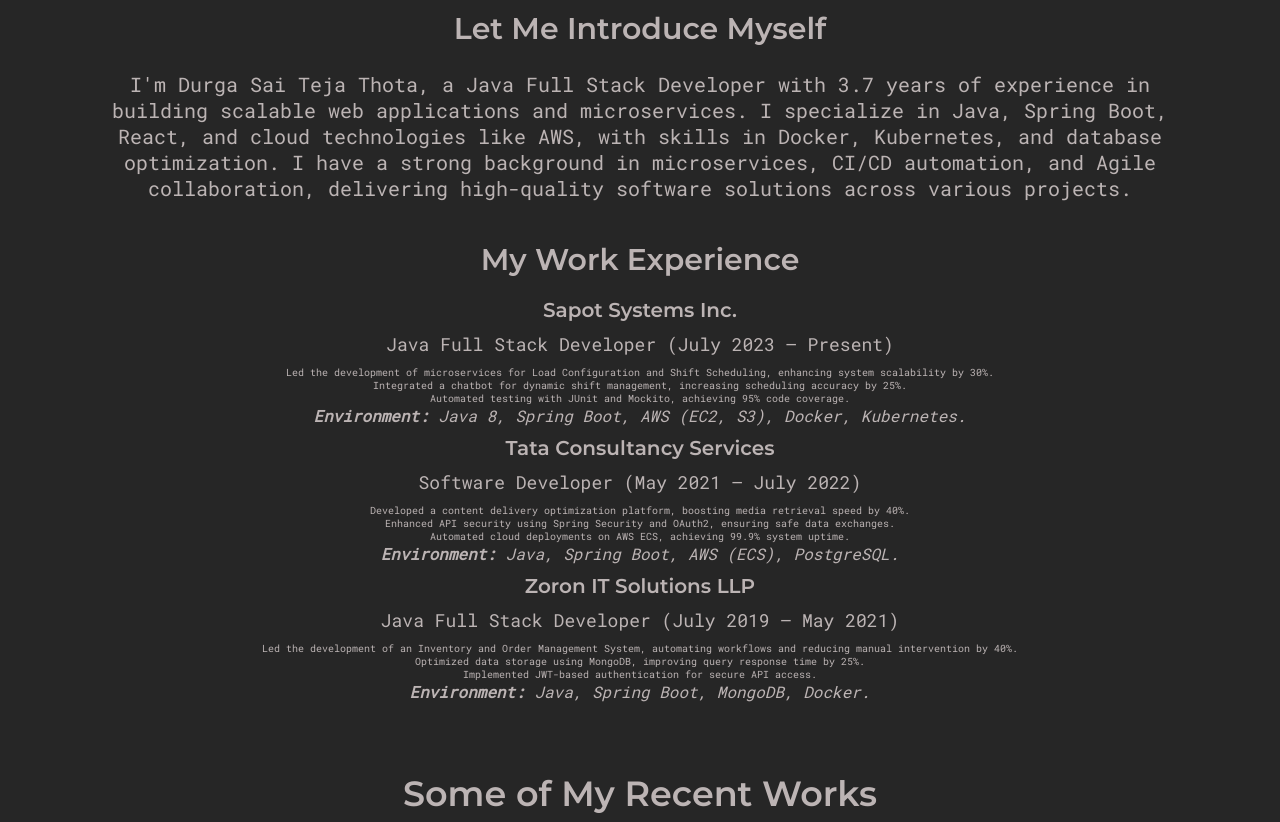
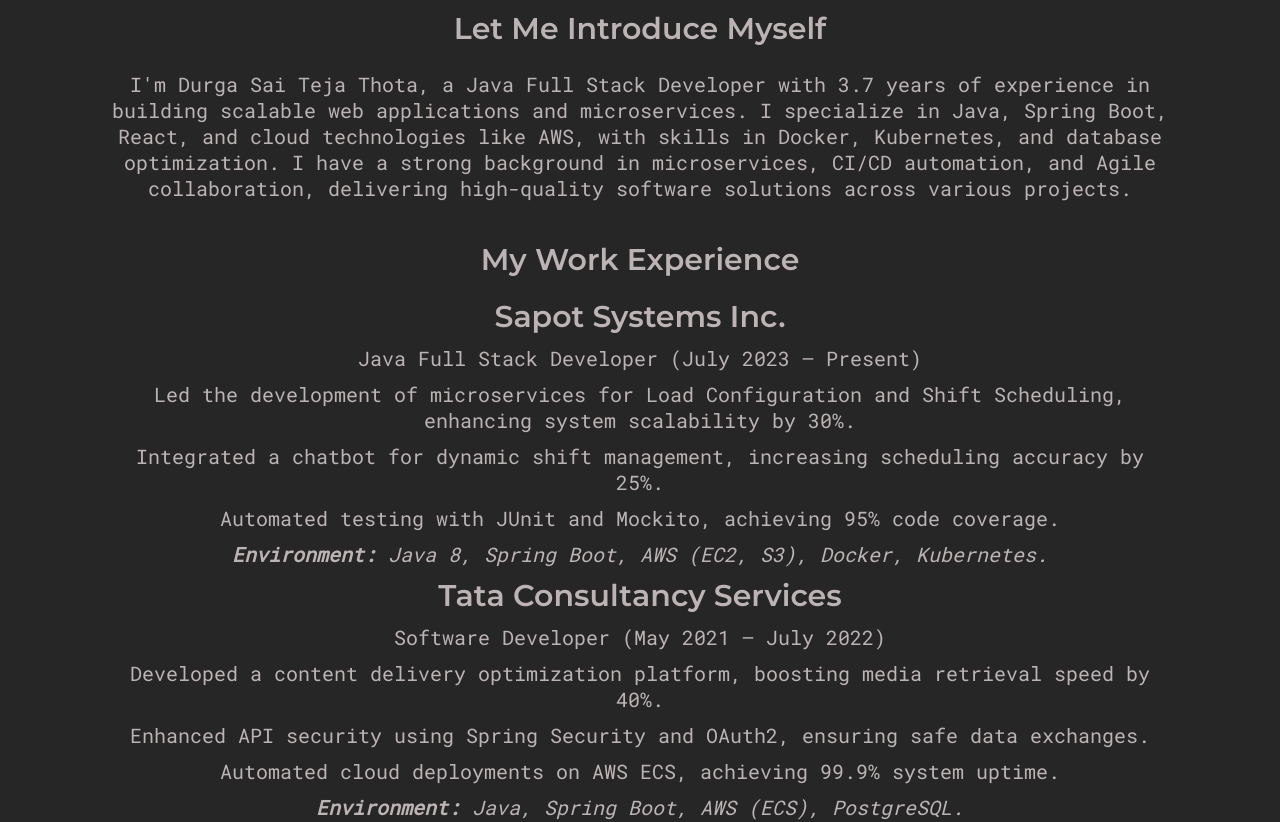
Before and after one commit to durgasaitejathota/durga-portfolio, a React (Create React App) app: page / in a window 1280 px wide. Shown: the part 1014-1836 px from the top of the page. Built offline with nearby package versions, Linux system fonts and the light colour scheme.

Commit message:
Update ExperienceSection.js

```diff
--- a/src/components/ExperienceSection.js
+++ b/src/components/ExperienceSection.js
@@ -11,18 +11,28 @@ const ExperienceStyle = styled.div`
   }
 
   h3 {
-    font-size: 2rem; /* Font size for experience titles */
+    font-size: 3rem; /* Updated to match the introduction font size */
     margin-bottom: 1rem;
   }
 
   p {
-    font-size: 1.8rem; /* Increased font size for experience descriptions */
+    font-size: 2rem; /* Updated font size to match the 'about' paragraph */
     margin-bottom: 1rem;
   }
 
   .environment {
-    font-size: 1.6rem; /* Font size for environment details */
+    font-size: 2rem; /* Match environment details with paragraph font size */
     font-style: italic; /* Optional: to differentiate environment text */
+  }
+
+  ul {
+    list-style-type: none; /* Remove bullet points */
+    padding-left: 0; /* Remove left padding */
+  }
+
+  li {
+    font-size: 2rem; /* Matching the new size */
+    margin-bottom: 1rem;
   }
 `;
 
```
